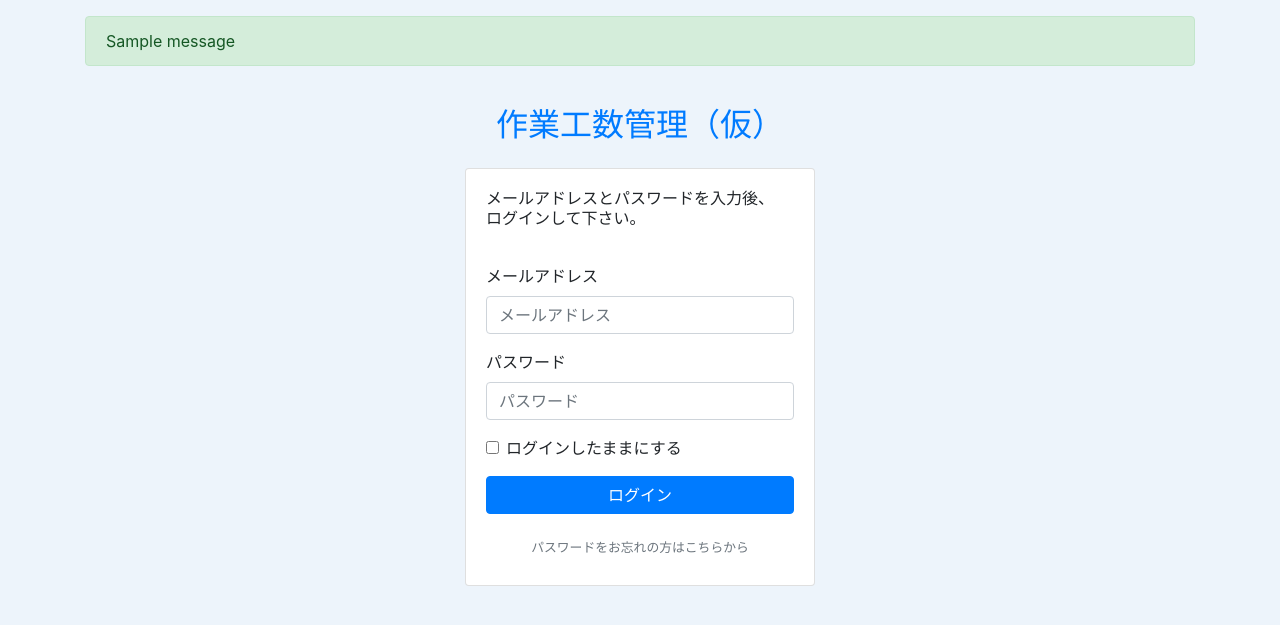
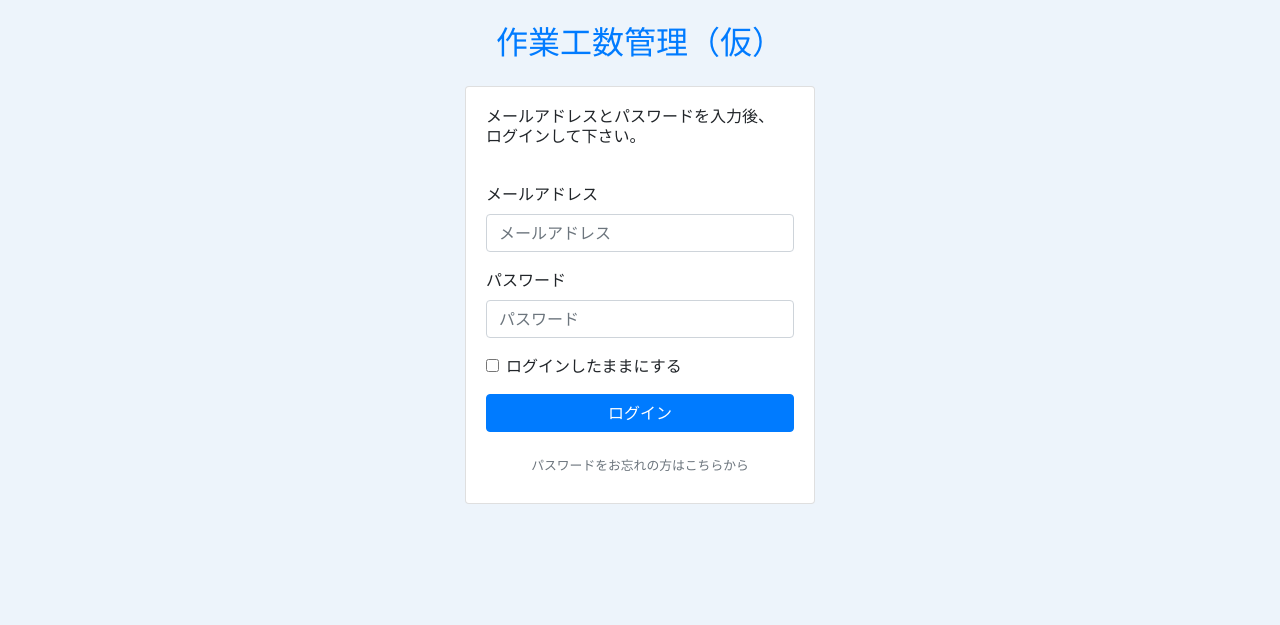
Before and after one commit to 1shikawa/myapp2, a Django app: page /accounts/login/ in a window 1280 px wide. Shown: the part 56-681 px from the top of the page. Run offline with Django 3.2, Linux system fonts and the light colour scheme; tables that the repository leaves empty hold one stand-in row (values such as "Sample post"); one stand-in notice (Sample message) is shown; some libraries are stand-ins or nearby versions.

Commit message:
2018/12/26 settings.modify

```diff
--- a/templates/account/login.html
+++ b/templates/account/login.html
@@ -23,24 +23,24 @@
             <!--<p class="error-msg">Your username and password didn't match. Please try again.</p>-->
         {% endif %}
 
-        {% if messages %}
+{#        {% if messages %}#}
             {# ログアウトメッセージある場合表示 #}
-            <div class="container">
-                <div class="row">
-                    <div class="col-12">
-                        <div class="messages mt-3">
-                            {% for message in messages %}
-                                <div class="alert alert-dismissable alert-{{ message.tags }}" data-alert="alert">
-                                    <button type="button" class="close" data-dismiss="alert" aria-hidden="true">
-                                    </button>
-                                    {{ message }}
-                                </div>
-                            {% endfor %}
-                        </div>
-                    </div>
-                </div>
-            </div>
-        {% endif %}
+{#            <div class="container">#}
+{#                <div class="row">#}
+{#                    <div class="col-12">#}
+{#                        <div class="messages mt-3">#}
+{#                            {% for message in messages %}#}
+{#                                <div class="alert alert-dismissable alert-{{ message.tags }}" data-alert="alert">#}
+{#                                    <button type="button" class="close" data-dismiss="alert" aria-hidden="true">#}
+{#                                    </button>#}
+{#                                    {{ message }}#}
+{#                                </div>#}
+{#                            {% endfor %}#}
+{#                        </div>#}
+{#                    </div>#}
+{#                </div>#}
+{#            </div>#}
+{#        {% endif %}#}
 
         <div class="container">
             <h2 class="text-center logo my-4">
--- a/templates/base.html
+++ b/templates/base.html
@@ -7,7 +7,7 @@
 {% bootstrap_javascript jquery='slim' %}
 
 {# Display django.contrib.messages as Bootstrap alerts #}
-{% bootstrap_messages %}
+{#{% bootstrap_messages %}#}
 
 <!DOCTYPE html>
 <html lang="ja">
@@ -90,11 +90,8 @@
     </div>
 </nav>
 
-<!--{% if user.is_authenticated %}-->
-<!--<p align="right">{{ user.get_username }}でログイン中</p>-->
-<!--{% else %}-->
-<!--<div>ログインしていません</div>-->
-<!--{% endif %}-->
+{# Display django.contrib.messages as Bootstrap alerts #}
+{% bootstrap_messages %}
 
 <div class="container-fluid">
     {% block contents %}
```
Also changed, not shown: templates/month_with_schedule.html (+17 -16 lines), db.sqlite3.
